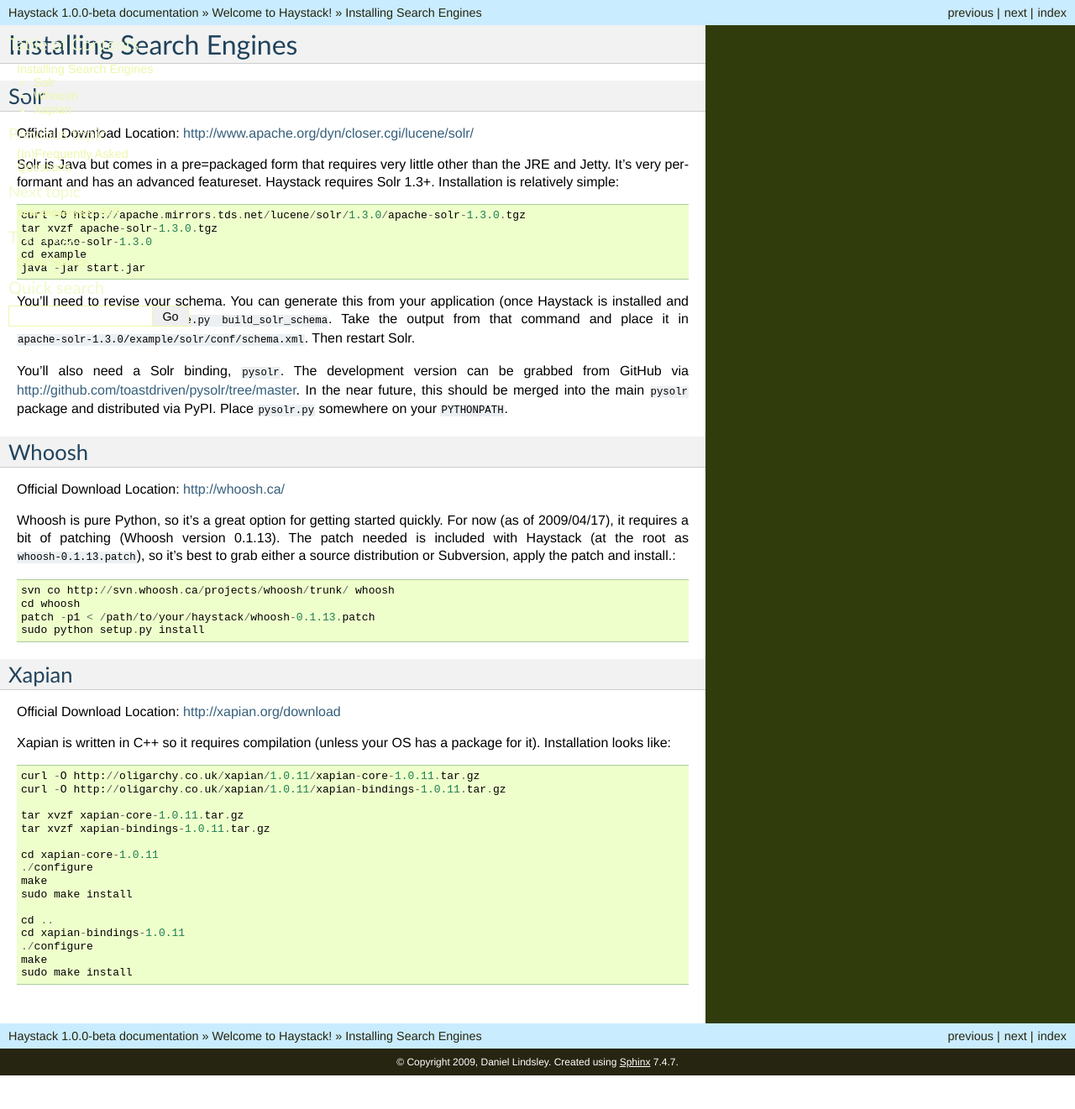
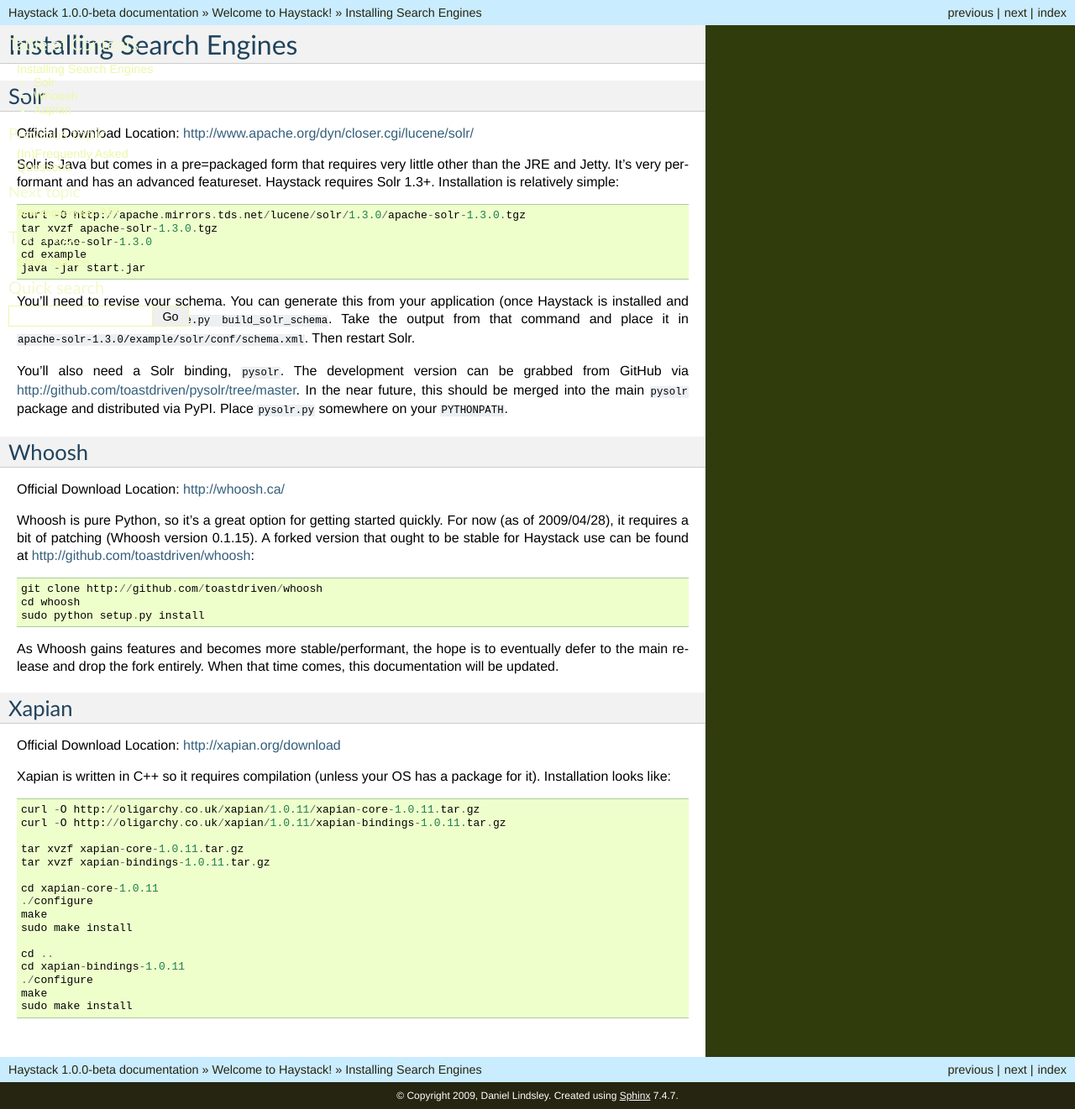
Before and after one commit to django-haystack/django-haystack, a Sphinx documentation site: the page built from docs/installing_search_engines.rst, in a window 1280 px wide. Shown: the whole page at 84% size. Built offline with Sphinx 7.4.7, drawn with Linux system fonts in a browser that asks for light colours; before the commit the page ends 1281 px from its top, so only the background shows below that.

Commit message:
Removed the Whoosh patch in favor of better options. Please see the documentation.

```diff
--- a/docs/backend_support.rst
+++ b/docs/backend_support.rst
@@ -50,7 +50,9 @@
 * Term Boosting
 * Stored (non-indexed) fields
 * Highlighting
-* Requires: whoosh (0.1.13 w/ included patch or better)
+* Requires: whoosh (`GitHub fork`_)
+
+.. _Github fork: http://github.com/toastdriven/whoosh
 
 
 +----------------+------------------------+---------------------+----------------+------------+----------+---------------+--------------+
--- a/docs/installing_search_engines.rst
+++ b/docs/installing_search_engines.rst
@@ -34,15 +34,17 @@
 Official Download Location: http://whoosh.ca/
 
 Whoosh is pure Python, so it's a great option for getting started quickly. For
-now (as of 2009/04/17), it requires a bit of patching (Whoosh version 0.1.13).
-The patch needed is included with Haystack (at the root as
-``whoosh-0.1.13.patch``), so it's best to grab either a source distribution
-or Subversion, apply the patch and install.::
+now (as of 2009/04/28), it requires a bit of patching (Whoosh version 0.1.15).
+A forked version that ought to be stable for Haystack use can be found at
+http://github.com/toastdriven/whoosh::
 
-    svn co http://svn.whoosh.ca/projects/whoosh/trunk/ whoosh
+    git clone http://github.com/toastdriven/whoosh
     cd whoosh
-    patch -p1 < /path/to/your/haystack/whoosh-0.1.13.patch
     sudo python setup.py install
+
+As Whoosh gains features and becomes more stable/performant, the hope is to
+eventually defer to the main release and drop the fork entirely. When that
+time comes, this documentation will be updated.
 
 
 Xapian
```
Also changed, not shown: 1 other file.
